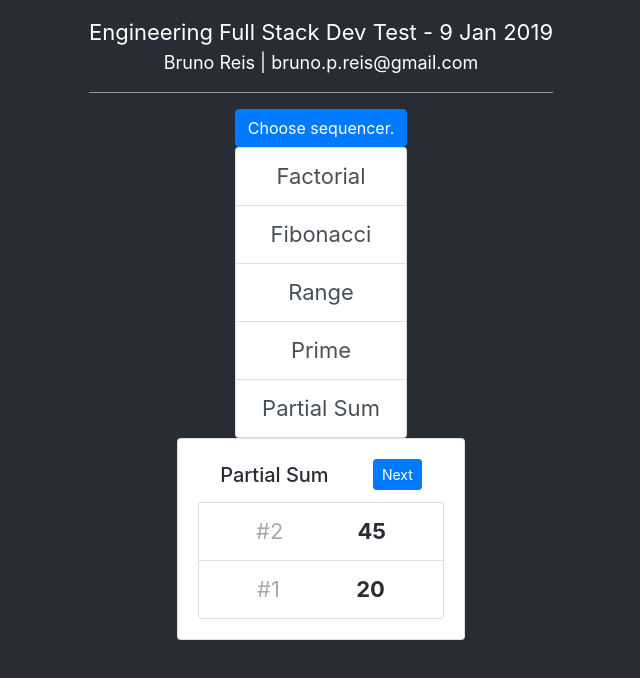
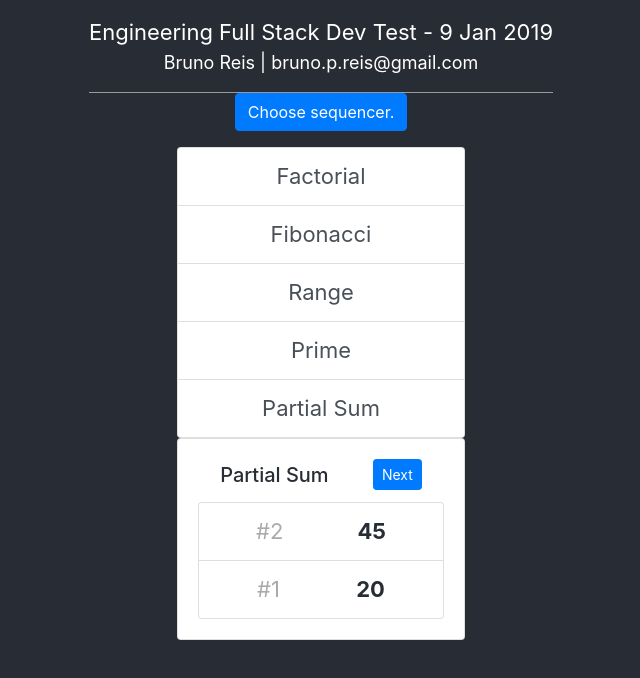
Before and after one commit to brunoreis/fullStackTest, a React (Create React App) app: page / in a window 1280 px wide. Shown: the top 678 px of the page, without its empty margins (319-959 px from the left). Built offline with nearby package versions, Linux system fonts and the light colour scheme.

Commit message:
first react component structure

```diff
--- a/src/App.js
+++ b/src/App.js
@@ -1,6 +1,7 @@
 import React, { Component } from 'react';
 import logo from './logo.svg';
 import './App.css';
+import Sequencer from './components/Sequencer';
 
 class App extends Component {
   render() {
@@ -12,58 +13,7 @@ class App extends Component {
             Bruno Reis | bruno.p.reis@gmail.com
           </p>
         </div>
-        <div className="AddSequencer">
-          <button type="button" className="btn btn-primary">
-            Choose sequencer.
-          </button>
-          <ul className="list-group InnerText">
-            <a href="#" className="list-group-item list-group-item-action">
-              Factorial
-            </a>
-            <a href="#" className="list-group-item list-group-item-action">
-              Fibonacci
-            </a>
-            <a href="#" className="list-group-item list-group-item-action">
-              Range
-            </a>
-            <a href="#" className="list-group-item list-group-item-action">
-              Prime
-            </a>
-            <a href="#" className="list-group-item list-group-item-action">
-              Partial Sum
-            </a>
-          </ul>
-        </div>
-        <div className="card InnerText" style={{width: '18rem'}}>
-          <div className="card-body">
-            <h5 className="card-title d-flex  justify-content-around align-items-center">
-              {/* <img src={logo} className="App-logo" alt="logo" /> */}
-              <div>
-                Partial Sum
-              </div>
-              <a href="#" className="btn btn-primary btn-sm">Next</a>
-            </h5>
-
-            <ul className="list-group List">
-              <li className="list-group-item d-flex  justify-content-around">
-                <div className="ItemIndex">
-                  #2
-                </div>
-                <div className="ItemValue">
-                  45
-                </div>
-              </li>
-              <li className="list-group-item d-flex  justify-content-around">
-                <div className="ItemIndex">
-                  #1
-                </div>
-                <div className="ItemValue">
-                  20
-                </div>
-              </li>
-            </ul>
-          </div>
-        </div>
+        <Sequencer />
       </div>
     );
   }
--- /dev/null
+++ b/src/components/SequenceChooser.js
@@ -0,0 +1,27 @@
+import React from 'react';
+
+export default () =>
+  <div>
+    <button type="button" className="btn btn-primary">
+      Choose sequencer.
+    </button>
+    <div className="AddSequencer">
+      <ul className="list-group InnerText">
+        <a href="#" className="list-group-item list-group-item-action">
+          Factorial
+        </a>
+        <a href="#" className="list-group-item list-group-item-action">
+          Fibonacci
+        </a>
+        <a href="#" className="list-group-item list-group-item-action">
+          Range
+        </a>
+        <a href="#" className="list-group-item list-group-item-action">
+          Prime
+        </a>
+        <a href="#" className="list-group-item list-group-item-action">
+          Partial Sum
+        </a>
+      </ul>
+    </div>
+  </div>
--- /dev/null
+++ b/src/components/SequenceList.js
@@ -0,0 +1,37 @@
+import React from 'react';
+
+export default () =>
+  <div className="card InnerText" style={{
+    width: '18rem'
+  }}>
+    <div className="card-body">
+      <h5 className="card-title d-flex  justify-content-around align-items-center">
+        {
+          /* <img src={logo} className="App-logo" alt="logo" /> */
+        }
+        <div>
+          Partial Sum
+        </div>
+        <a href="#" className="btn btn-primary btn-sm">Next</a>
+      </h5>
+
+      <ul className="list-group List">
+        <li className="list-group-item d-flex  justify-content-around">
+          <div className="ItemIndex">
+            #2
+          </div>
+          <div className="ItemValue">
+            45
+          </div>
+        </li>
+        <li className="list-group-item d-flex  justify-content-around">
+          <div className="ItemIndex">
+            #1
+          </div>
+          <div className="ItemValue">
+            20
+          </div>
+        </li>
+      </ul>
+    </div>
+  </div>;
--- /dev/null
+++ b/src/components/Sequencer.js
@@ -0,0 +1,9 @@
+import SequenceList from './SequenceList';
+import React from 'react';
+import SequenceChooser from './SequenceChooser';
+
+export default () =>
+  <div>
+    <SequenceChooser />
+    <SequenceList />
+  </div>
```
Also changed, not shown: 1 other file (tests, documents, lock files or other folders).
